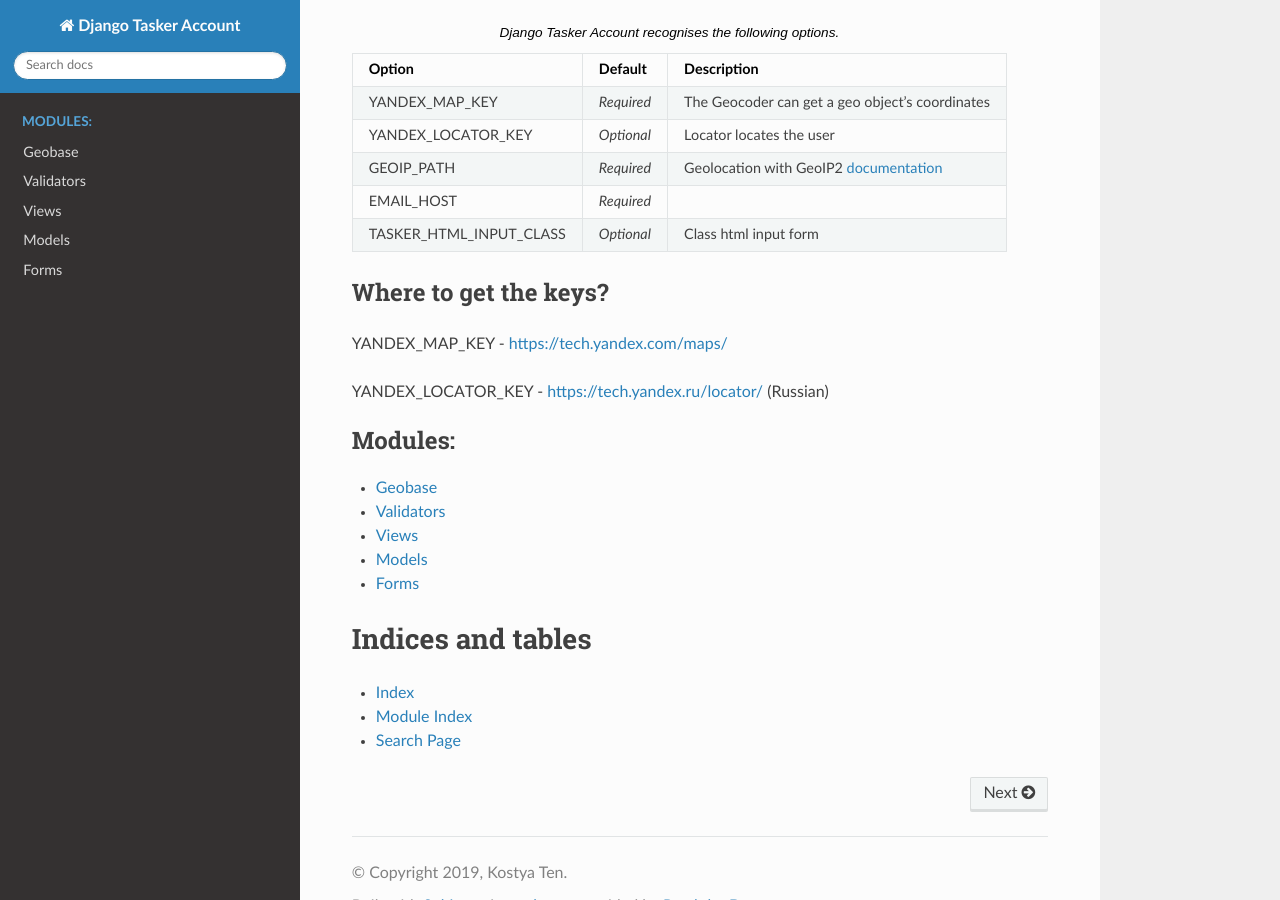
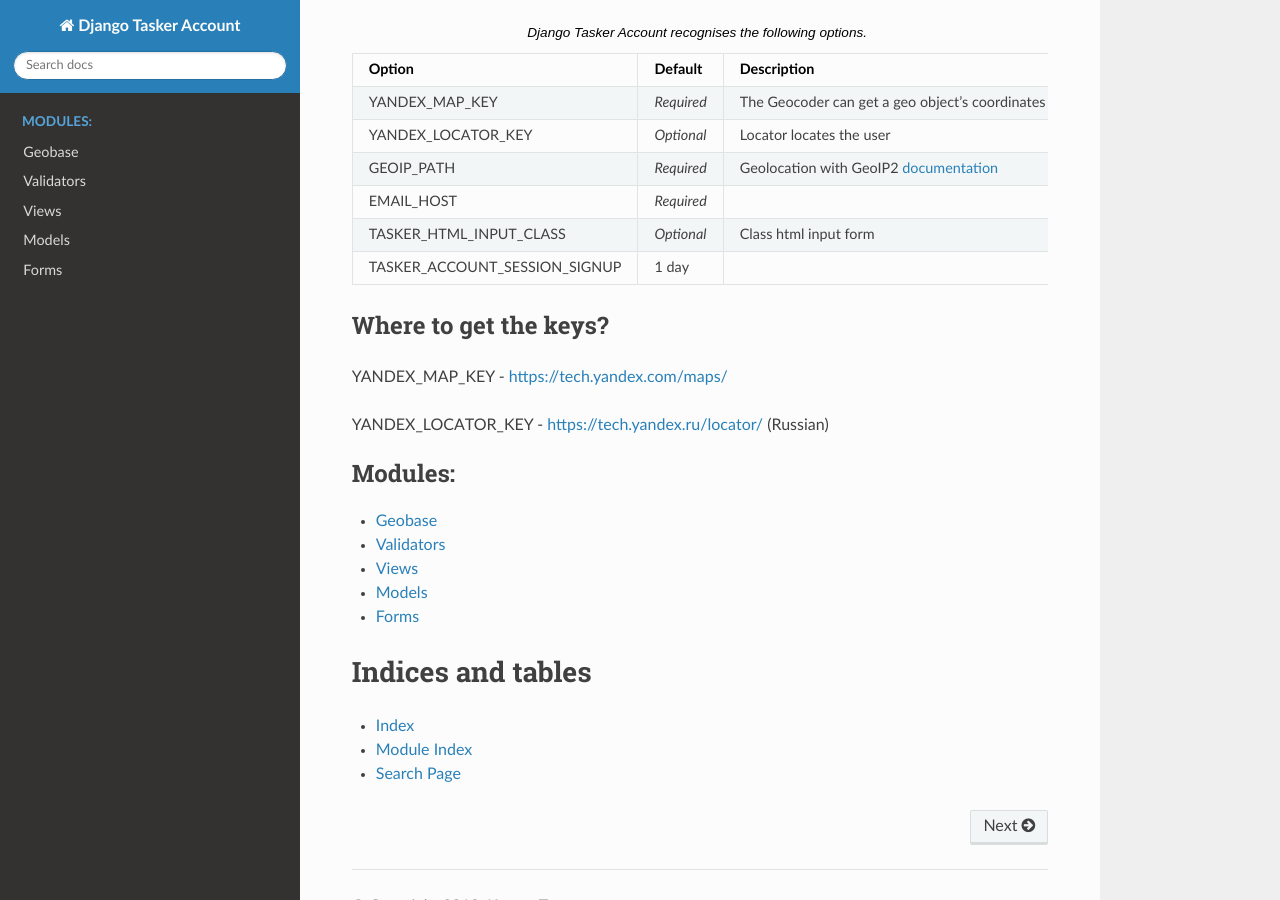
Before and after one commit to kostya-ten/django_tasker_account, a Sphinx documentation site: the page built from docs/source/index.rst, in a window 1280 px wide and 900 px high, scrolled down 1893 px. Built offline with Sphinx 7.4.7 and the Read the Docs theme 2.0.0, drawn with Linux system fonts in a browser that asks for light colours.

Commit message:
fix style syntax

```diff
--- a/docs/source/index.rst
+++ b/docs/source/index.rst
@@ -93,15 +93,16 @@
 
 .. table:: Django Tasker Account recognises the following options.
 
-    ======================== =========== =================================================================================================
-    Option                   Default     Description
-    ======================== =========== =================================================================================================
-    YANDEX_MAP_KEY           *Required*  The Geocoder can get a geo object's coordinates
-    YANDEX_LOCATOR_KEY       *Optional*  Locator locates the user
-    GEOIP_PATH               *Required*  Geolocation with GeoIP2  `documentation  <https://docs.djangoproject.com/en/dev/ref/contrib/gis/geoip2/>`_
-    EMAIL_HOST               *Required*
-    TASKER_HTML_INPUT_CLASS  *Optional*  Class html input form
-    ======================== =========== =================================================================================================
+    ============================== =========== =================================================================================================
+    Option                         Default     Description
+    ============================== =========== =================================================================================================
+    YANDEX_MAP_KEY                 *Required*  The Geocoder can get a geo object's coordinates
+    YANDEX_LOCATOR_KEY             *Optional*  Locator locates the user
+    GEOIP_PATH                     *Required*  Geolocation with GeoIP2  `documentation  <https://docs.djangoproject.com/en/dev/ref/contrib/gis/geoip2/>`_
+    EMAIL_HOST                     *Required*
+    TASKER_HTML_INPUT_CLASS        *Optional*  Class html input form
+    TASKER_ACCOUNT_SESSION_SIGNUP  1 day
+    ============================== =========== =================================================================================================
 
 Where to get the keys?
 """"""""""""""""""""""
```
Also changed, not shown: 1 other file.
